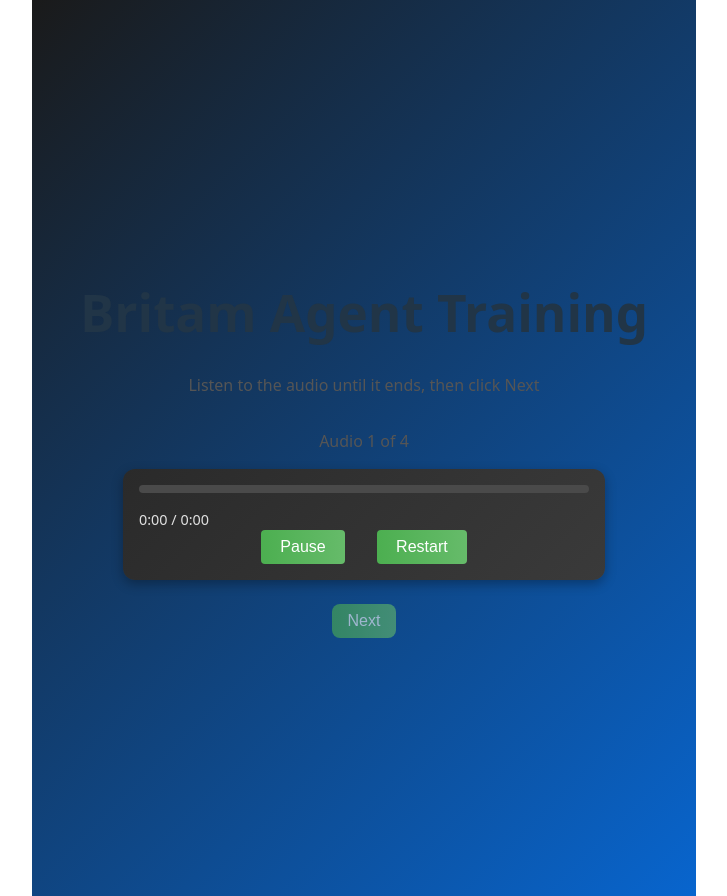
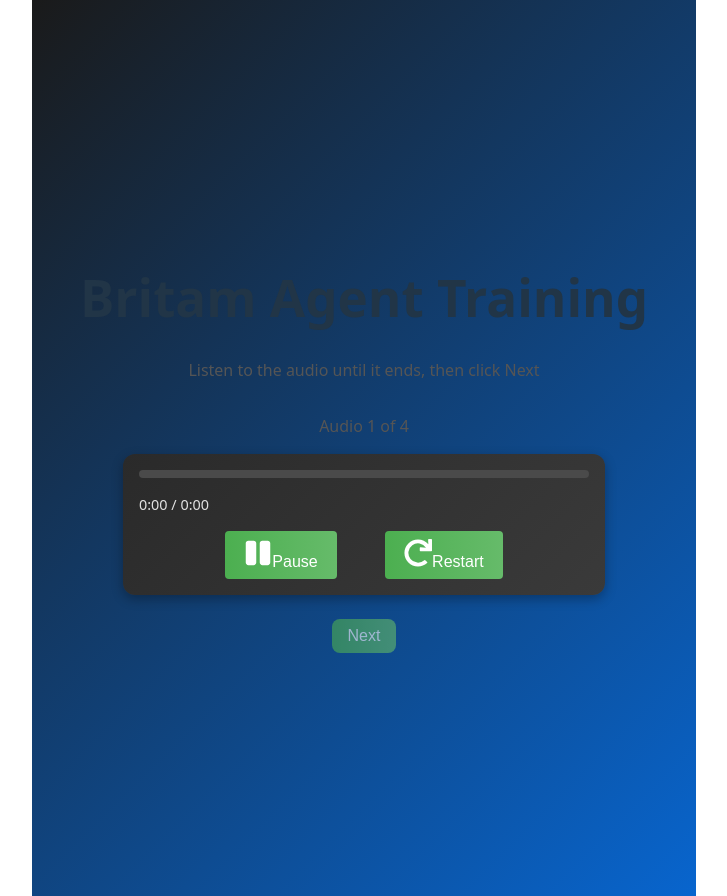
Before and after one commit to timothyobosi/TrainingMaterials, a React (Vite) app: page / in a window 1280 px wide. Both pictures are taken after a click on the button "Start". Shown: the whole page, without its empty margins (276-1003 px from the left). Built offline with nearby package versions, Linux system fonts and the light colour scheme.

Commit message:
icon update UI

```diff
--- a/package.json
+++ b/package.json
@@ -11,7 +11,8 @@
   },
   "dependencies": {
     "react": "^19.1.1",
-    "react-dom": "^19.1.1"
+    "react-dom": "^19.1.1",
+    "react-icons": "^5.5.0"
   },
   "devDependencies": {
     "@eslint/js": "^9.33.0",
--- a/src/components/AudioPlayer.css
+++ b/src/components/AudioPlayer.css
@@ -36,7 +36,8 @@
 .controls{
     display: flex;
     justify-content: center;
-    gap: 1rem;
+    gap: 2rem;
+    margin-top: 1rem;
 }
 
 .audio-player button{
--- a/src/components/AudioPlayer.jsx
+++ b/src/components/AudioPlayer.jsx
@@ -1,5 +1,6 @@
 import React, { useEffect, useRef, useState } from 'react'
 import './AudioPlayer.css'
+import { FaPause, FaPlay, FaRedo } from 'react-icons/fa';
 
 const AudioPlayer = ({src, onEnded, onRestart,isPlaying, onPlayPause}) => {
   const audioRef = useRef(null);
@@ -91,11 +92,25 @@
         {formatTime(progress)} / {formatTime(duration)}
       </div>
       <div className="controls">
+        {/* Play & pause toggle */}
         <button onClick={handlePlayPause} aria-label={isPlaying ? 'Pause' : 'Play'}>
-          {isPlaying ? 'Pause' : 'Play'}
+          {isPlaying ? (
+            <>
+            <FaPause size={28}/>
+            <span>Pause</span>
+            </>
+            ):(
+              <>
+              <FaPlay size={28} />
+              <span>Play</span>
+              </>
+          )}
         </button>
+
+        {/* Restart Button*/}
         <button onClick={handleRestart} aria-label="Restart audio">
-          Restart
+          <FaRedo size={28}/>
+          <span>Restart</span>
         </button>
       </div>
 
```
Also changed, not shown: 1 other file (tests, documents, lock files or other folders).
